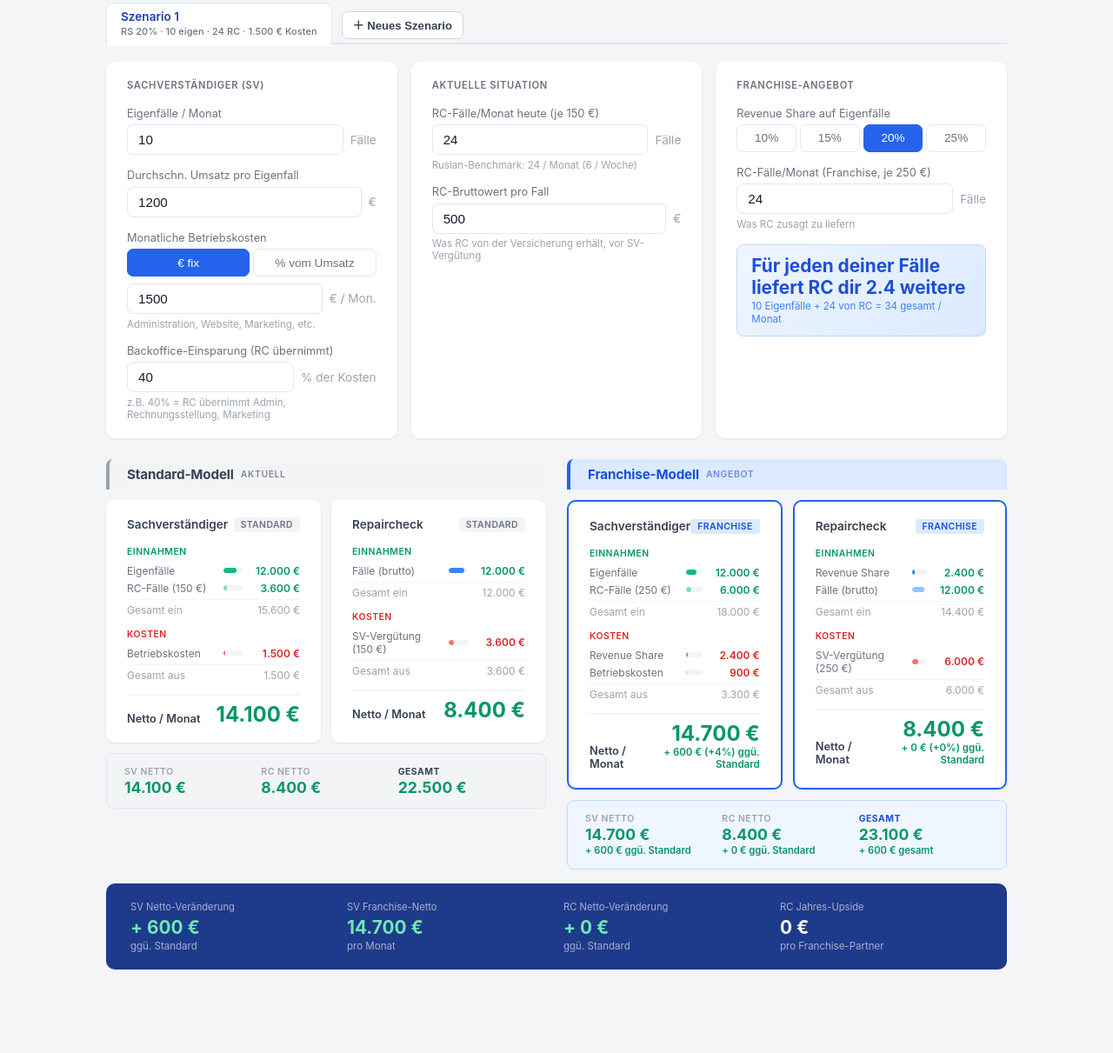
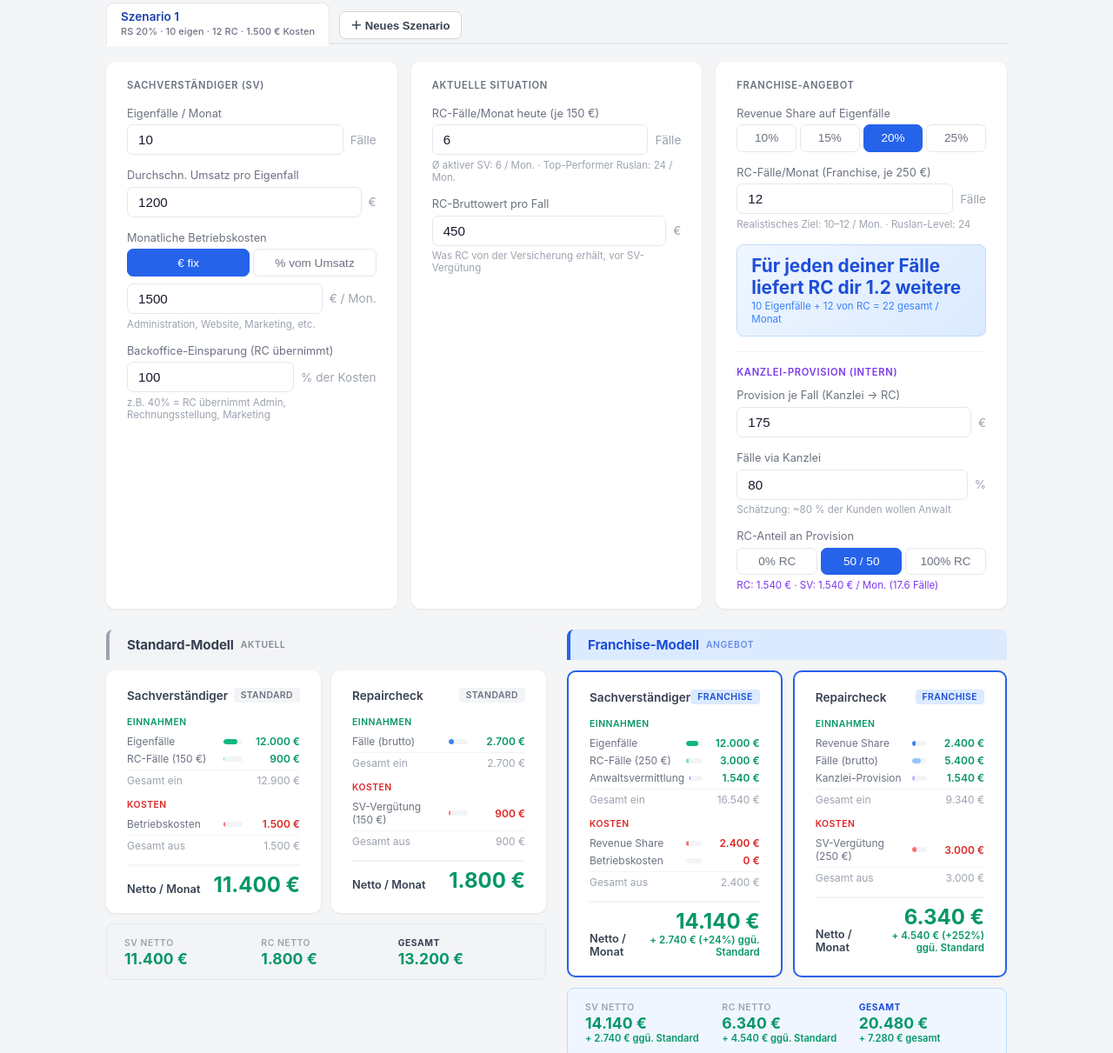
Before and after one commit to schuellerpa187/franchise-kalkulator, a plain HTML site: page index.html in a window 1280 px wide. Shown: the part 108-1319 px from the top of the page at 87% size. Before the commit the page ends 1271 px from the top, so only its background shows below. Drawn offline with Linux system fonts and the light colour scheme.

Commit message:
feat: Kanzlei-Provision + kalibrierte Defaults
- Neue interne Sektion „Kanzlei-Provision" im Franchise-Angebot:
  €/Fall (Standard 175 €), % Fälle via Kanzlei (80 %), RC-Anteil
  (0 % / 50:50 / 100 %); Einnahmen fließen als „Anwaltsvermittlung"
  in die SV-Karte und als „Kanzlei-Provision" (intern) in die RC-Karte

- Defaults auf Basis realer API-Daten (239 SVs, 6 Monate) angepasst:
  rch 24 → 6 (Top-25 %), rcf 24 → 12 (Top-10 %-Ziel),
  rcw 500 → 450 €, bo 40 → 100 %, JS DEFAULT mit HTML-Werten synchronisiert

- Ruslan-Hint zeigt ihn als Top-Performer, nicht als Norm

Co-Authored-By: Claude Sonnet 4.6 <noreply@anthropic.com>

```diff
--- a/index.html
+++ b/index.html
@@ -244,6 +244,8 @@
   .bar-out2 { background: #fca5a5; }
   .bar-rc-in1 { background: #3b82f6; }
   .bar-rc-in2 { background: #93c5fd; }
+  .bar-in3 { background: #8b5cf6; }
+  .bar-rc-in3 { background: #c4b5fd; }
   .flow-amount { font-size: 0.75rem; font-weight: 600; min-width: 60px; text-align: right; }
   .flow-amount.red { color: #dc2626; }
   .flow-amount.green { color: #059669; }
@@ -379,7 +381,7 @@
       <div class="field">
         <label>Backoffice-Einsparung (RC übernimmt)</label>
         <div class="field-row">
-          <input type="number" id="bo" value="40" min="0" max="100" step="5" oninput="calc()">
+          <input type="number" id="bo" value="100" min="0" max="100" step="5" oninput="calc()">
           <span class="suffix">% der Kosten</span>
         </div>
         <div class="hint">z.B. 40% = RC übernimmt Admin, Rechnungsstellung, Marketing</div>
@@ -392,16 +394,16 @@
       <div class="field">
         <label>RC-Fälle/Monat heute (je 150 €)</label>
         <div class="field-row">
-          <input type="number" id="rch" value="24" min="0" oninput="calc()">
+          <input type="number" id="rch" value="6" min="0" oninput="calc()">
           <span class="suffix">Fälle</span>
         </div>
-        <div class="hint pres-hide">Ruslan-Benchmark: 24 / Monat (6 / Woche)</div>
+        <div class="hint pres-hide">Ø aktiver SV: 6 / Mon. · Top-Performer Ruslan: 24 / Mon.</div>
       </div>
 
       <div class="field">
         <label>RC-Bruttowert pro Fall</label>
         <div class="field-row">
-          <input type="number" id="rcw" value="500" min="0" step="50" oninput="calc()">
+          <input type="number" id="rcw" value="450" min="0" step="50" oninput="calc()">
           <span class="suffix">€</span>
         </div>
         <div class="hint">Was RC von der Versicherung erhält, vor SV-Vergütung</div>
@@ -424,15 +426,46 @@
       <div class="field">
         <label>RC-Fälle/Monat (Franchise, je 250 €)</label>
         <div class="field-row">
-          <input type="number" id="rcf" value="24" min="0" oninput="calc()">
+          <input type="number" id="rcf" value="12" min="0" oninput="calc()">
           <span class="suffix">Fälle</span>
         </div>
-        <div class="hint">Was RC zusagt zu liefern</div>
+        <div class="hint">Realistisches Ziel: 10–12 / Mon. · Ruslan-Level: 24</div>
       </div>
 
       <div class="ratio-callout">
         <span class="ratio-big" id="ratio-big">—</span>
         <span class="ratio-sub" id="ratio-sub">—</span>
+      </div>
+
+      <div class="rc-only" style="border-top:1px solid #f3f4f6;margin-top:1.1rem;padding-top:1rem">
+        <div class="card-title" style="color:#7c3aed;margin-bottom:0.75rem">Kanzlei-Provision (intern)</div>
+
+        <div class="field">
+          <label>Provision je Fall (Kanzlei → RC)</label>
+          <div class="field-row">
+            <input type="number" id="anwProv" value="175" min="0" step="25" oninput="calc()">
+            <span class="suffix">€</span>
+          </div>
+        </div>
+
+        <div class="field">
+          <label>Fälle via Kanzlei</label>
+          <div class="field-row">
+            <input type="number" id="anwAnteil" value="80" min="0" max="100" step="5" oninput="calc()">
+            <span class="suffix">%</span>
+          </div>
+          <div class="hint">Schätzung: ~80 % der Kunden wollen Anwalt</div>
+        </div>
+
+        <div class="field">
+          <label>RC-Anteil an Provision</label>
+          <div class="seg-group">
+            <button class="seg-btn" onclick="setAnwSplit(0)" id="anwS0">0% RC</button>
+            <button class="seg-btn active" onclick="setAnwSplit(50)" id="anwS50">50 / 50</button>
+            <button class="seg-btn" onclick="setAnwSplit(100)" id="anwS100">100% RC</button>
+          </div>
+          <div class="hint" id="anw-hint" style="color:#7c3aed">—</div>
+        </div>
       </div>
     </div>
 
@@ -552,6 +585,11 @@
               <div class="flow-bar-track"><div class="flow-bar bar-in2" id="b_svf2"></div></div>
               <span class="flow-amount green" id="a_svf2">—</span>
             </div>
+            <div class="flow-item">
+              <span class="flow-name">Anwaltsvermittlung</span>
+              <div class="flow-bar-track"><div class="flow-bar bar-in3" id="b_svf_anw"></div></div>
+              <span class="flow-amount green" id="a_svf_anw">—</span>
+            </div>
             <div class="flow-subtotal"><span>Gesamt ein</span><span id="svf_in">—</span></div>
           </div>
           <div class="flow-section">
@@ -593,6 +631,11 @@
               <span class="flow-name">Fälle (brutto)</span>
               <div class="flow-bar-track"><div class="flow-bar bar-rc-in2" id="b_rcf2"></div></div>
               <span class="flow-amount green" id="a_rcf2">—</span>
+            </div>
+            <div class="flow-item rc-only">
+              <span class="flow-name">Kanzlei-Provision</span>
+              <div class="flow-bar-track"><div class="flow-bar bar-rc-in3" id="b_rcf_anw"></div></div>
+              <span class="flow-amount green" id="a_rcf_anw">—</span>
             </div>
             <div class="flow-subtotal"><span>Gesamt ein</span><span id="rcf_in">—</span></div>
           </div>
@@ -678,7 +721,7 @@
 </div>
 
 <script>
-  const DEFAULT = { ef:10, au:1000, ek:1500, ek_mode:'fixed', bo:100, rch:10, rcw:450, rcf:10, rs:20 };
+  const DEFAULT = { ef:10, au:1200, ek:1500, ek_mode:'fixed', bo:100, rch:6, rcw:450, rcf:12, rs:20, anwProv:175, anwAnteil:80, anwRcSplit:50 };
 
   let scenarios = [{ name: 'Szenario 1', ...DEFAULT }];
   let active = 0;
@@ -733,6 +776,9 @@
       rcw:      Math.max(0, +document.getElementById('rcw').value || 0),
       rcf:      Math.max(0, +document.getElementById('rcf').value || 0),
       rs:       scenarios[active].rs,
+      anwProv:    Math.max(0, +document.getElementById('anwProv').value   || 175),
+      anwAnteil:  Math.min(100, Math.max(0, +document.getElementById('anwAnteil').value || 80)),
+      anwRcSplit: scenarios[active].anwRcSplit ?? 50,
     };
   }
 
@@ -750,6 +796,12 @@
     document.getElementById('ek-suffix').textContent = mode === 'fixed' ? '€ / Mon.' : '% vom Umsatz';
     [10, 15, 20, 25].forEach(v =>
       document.getElementById('rs' + v).classList.toggle('active', v === s.rs)
+    );
+    document.getElementById('anwProv').value   = s.anwProv   ?? 175;
+    document.getElementById('anwAnteil').value = s.anwAnteil ?? 80;
+    const aSplit = s.anwRcSplit ?? 50;
+    [0, 50, 100].forEach(v =>
+      document.getElementById('anwS' + v).classList.toggle('active', v === aSplit)
     );
   }
 
@@ -858,13 +910,21 @@
     const rsAmt = um * s.rs / 100;
     const ekF   = Math.max(0, ek - bo);
 
+    const anwProv    = Math.max(0, s.anwProv ?? 175);
+    const anwAnteil  = Math.min(100, Math.max(0, s.anwAnteil ?? 80));
+    const anwRcSplit = Math.min(100, Math.max(0, s.anwRcSplit ?? 50));
+    const anwCases   = (ef + rcf) * anwAnteil / 100;
+    const anwTotal   = anwCases * anwProv;
+    const anwRC      = anwTotal * anwRcSplit / 100;
+    const anwSV      = anwTotal * (1 - anwRcSplit / 100);
+
     const svh_in1 = um,       svh_in2 = rch * 150;
     const svh_in  = svh_in1 + svh_in2;
     const svh_out = ek;
     const svh_net = svh_in - svh_out;
 
-    const svf_in1 = um,       svf_in2 = rcf * 250;
-    const svf_in  = svf_in1 + svf_in2;
+    const svf_in1 = um,       svf_in2 = rcf * 250, svf_in3 = anwSV;
+    const svf_in  = svf_in1 + svf_in2 + svf_in3;
     const svf_out1 = rsAmt,   svf_out2 = ekF;
     const svf_out  = svf_out1 + svf_out2;
     const svf_net  = svf_in - svf_out;
@@ -873,8 +933,8 @@
     const rch_out = rch * 150;
     const rch_net = rch_in - rch_out;
 
-    const rcf_in1 = rsAmt,    rcf_in2 = rcf * rcw;
-    const rcf_in  = rcf_in1 + rcf_in2;
+    const rcf_in1 = rsAmt,    rcf_in2 = rcf * rcw, rcf_in3 = anwRC;
+    const rcf_in  = rcf_in1 + rcf_in2 + rcf_in3;
     const rcf_out = rcf * 250;
     const rcf_net = rcf_in - rcf_out;
 
@@ -888,10 +948,11 @@
 
     return {
       ek, um, rsAmt, ekF, bo,
+      anwTotal, anwRC, anwSV, anwCases,
       svh_in1, svh_in2, svh_in, svh_out, svh_net,
-      svf_in1, svf_in2, svf_in, svf_out1, svf_out2, svf_out, svf_net,
+      svf_in1, svf_in2, svf_in3, svf_in, svf_out1, svf_out2, svf_out, svf_net,
       rch_in, rch_out, rch_net,
-      rcf_in1, rcf_in2, rcf_in, rcf_out, rcf_net,
+      rcf_in1, rcf_in2, rcf_in3, rcf_in, rcf_out, rcf_net,
       sv_delta, rc_delta, sv_dpct, rc_dpct, breakeven,
       sv_scale, rc_scale,
     };
@@ -933,12 +994,14 @@
     document.getElementById('b_svh3').style.width = bar(r.svh_out, r.sv_scale);
     document.getElementById('b_svf1').style.width = bar(r.svf_in1, r.sv_scale);
     document.getElementById('b_svf2').style.width = bar(r.svf_in2, r.sv_scale);
+    document.getElementById('b_svf_anw').style.width = bar(r.svf_in3, r.sv_scale);
     document.getElementById('b_svf3').style.width = bar(r.svf_out1, r.sv_scale);
     document.getElementById('b_svf4').style.width = bar(r.svf_out2, r.sv_scale);
     document.getElementById('b_rch1').style.width = bar(r.rch_in, r.rc_scale);
     document.getElementById('b_rch2').style.width = bar(r.rch_out, r.rc_scale);
     document.getElementById('b_rcf1').style.width = bar(r.rcf_in1, r.rc_scale);
     document.getElementById('b_rcf2').style.width = bar(r.rcf_in2, r.rc_scale);
+    document.getElementById('b_rcf_anw').style.width = bar(r.rcf_in3, r.rc_scale);
     document.getElementById('b_rcf3').style.width = bar(r.rcf_out, r.rc_scale);
 
     // SV standard
@@ -954,6 +1017,13 @@
     const rchNetEl = document.getElementById('rch_net');
     rchNetEl.textContent = fmt(r.rch_net);
     rchNetEl.className = 'net-amount ' + (r.rch_net >= 0 ? 'pos' : 'neg');
+
+    // Kanzlei-Provision amounts + hint
+    setEl('a_svf_anw', fmt(r.svf_in3));
+    setEl('a_rcf_anw', fmt(r.rcf_in3));
+    setEl('anw-hint', r.anwCases > 0
+      ? `RC: ${fmt(r.anwRC)} · SV: ${fmt(r.anwSV)} / Mon. (${r.anwCases.toFixed(1)} Fälle)`
+      : 'Fälle via Kanzlei eintragen');
 
     // SV franchise
     setEl('a_svf1', fmt(r.svf_in1)); setEl('a_svf2', fmt(r.svf_in2));
@@ -1077,6 +1147,14 @@
     renderTabs();
   }
 
+  function setAnwSplit(val) {
+    scenarios[active].anwRcSplit = val;
+    [0, 50, 100].forEach(v =>
+      document.getElementById('anwS' + v).classList.toggle('active', v === val)
+    );
+    calc();
+  }
+
   function setRS(val) {
     scenarios[active].rs = val;
     [10, 15, 20, 25].forEach(v =>
```
